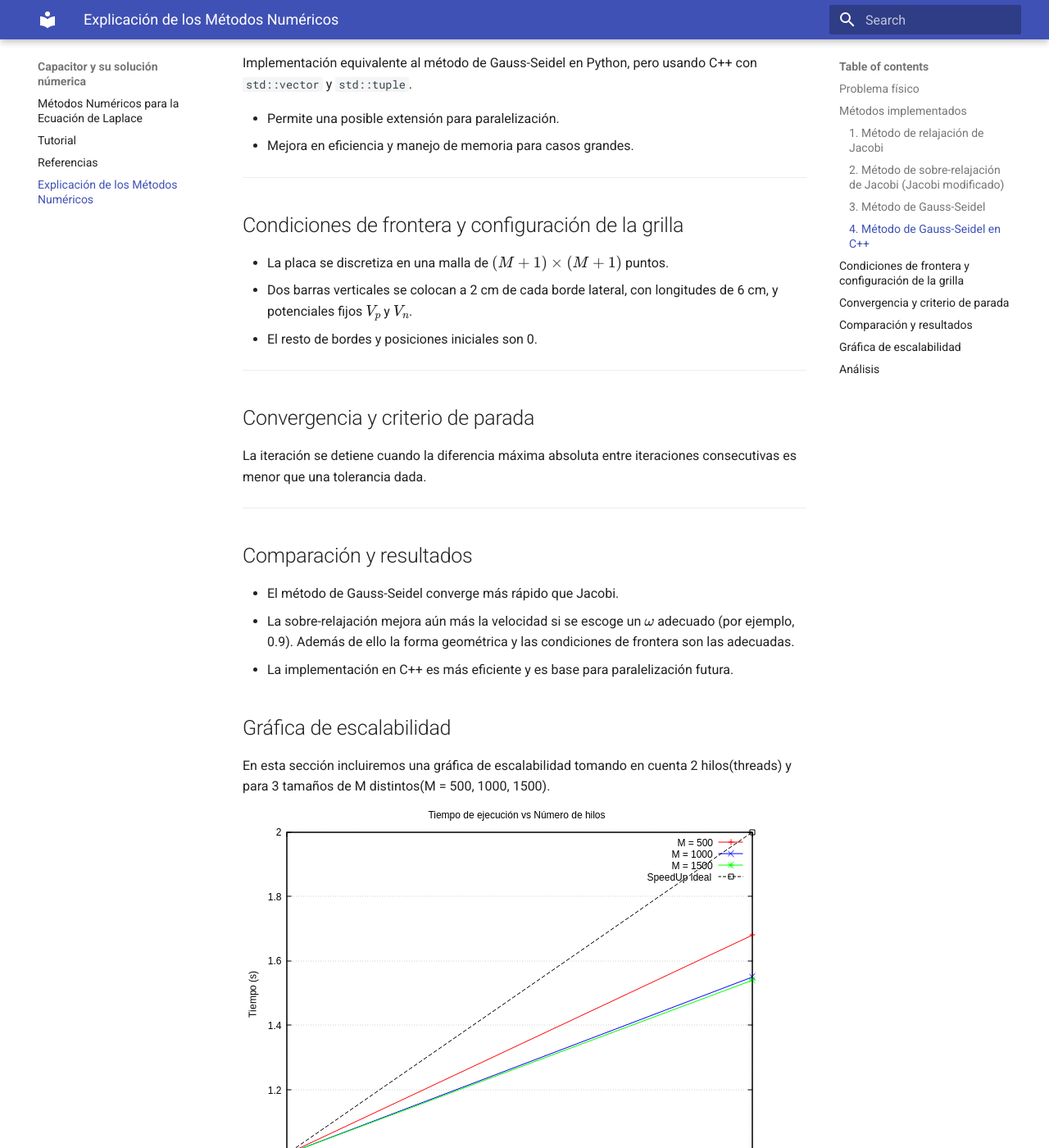
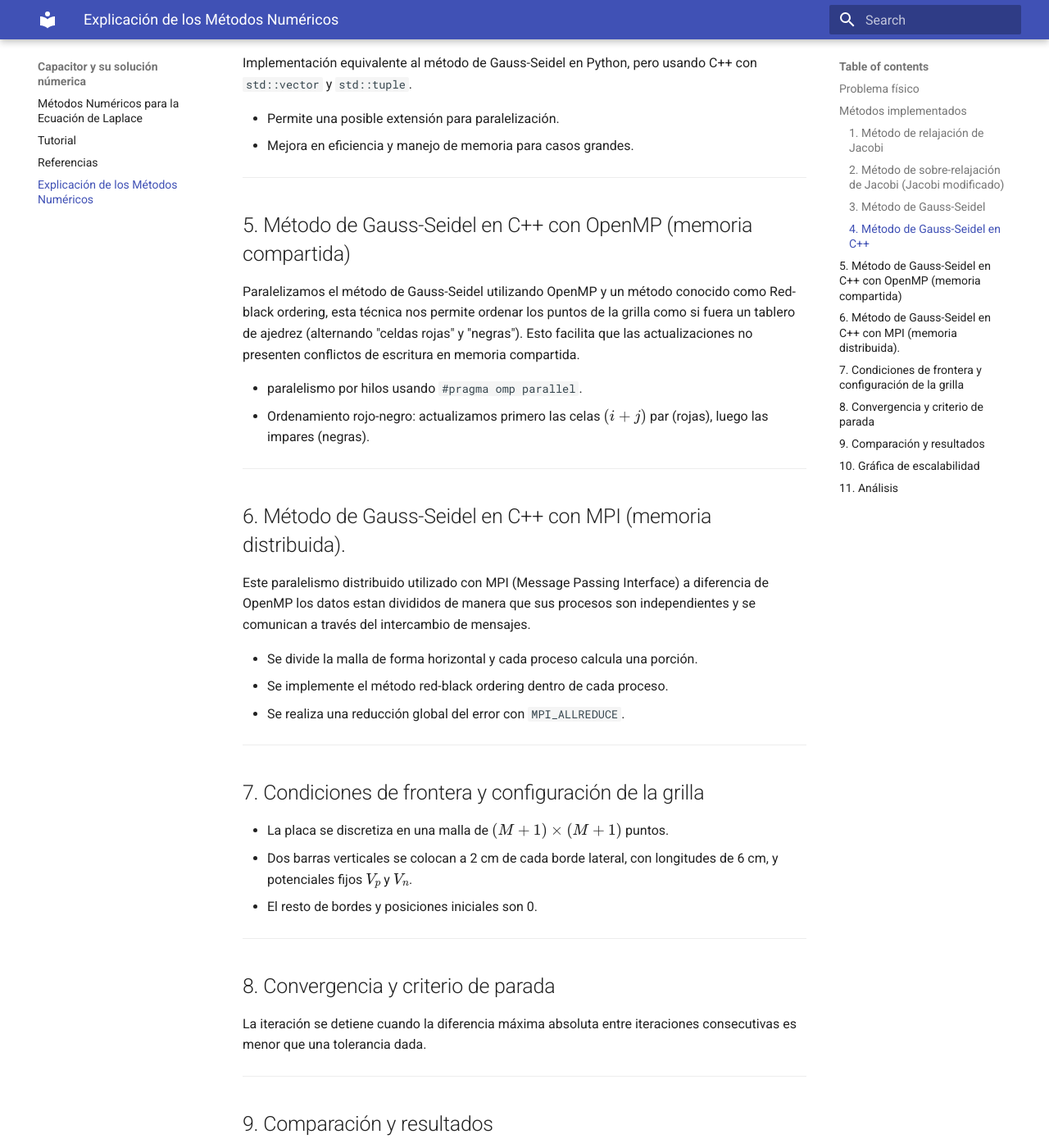
Before and after one commit to Robertvon9014/Electrostatica, an MkDocs documentation site: the page built from docs/explanation.md, in a window 1280 px wide and 1400 px high, scrolled down 2546 px. Shown: the whole window at 82% size. Built offline with MkDocs 1.6.1 and Material for MkDocs 9.7.7, drawn with Linux system fonts in a browser that asks for light colours; some of the changed text lies outside the part shown.

Commit message:
añadiendo explicación de memoria compartida y distribuida

```diff
--- a/docs/explanation.md
+++ b/docs/explanation.md
@@ -96,7 +96,27 @@ Implementación equivalente al método de Gauss-Seidel en Python, pero usando C+
 
 ---
 
-## Condiciones de frontera y configuración de la grilla
+## 5. Método de Gauss-Seidel en C++ con OpenMP (memoria compartida)
+
+Paralelizamos el método de Gauss-Seidel utilizando OpenMP y un método conocido como Red-black ordering, esta técnica nos permite ordenar los puntos
+de la grilla como si fuera un tablero de ajedrez (alternando "celdas rojas" y "negras"). Esto facilita que las actualizaciones no presenten conflictos de escritura en memoria compartida.
+
+- paralelismo por hilos usando `#pragma omp parallel`. <br>
+- Ordenamiento rojo-negro: actualizamos primero las celas $(i + j)$ par (rojas), luego las impares (negras).<br>
+
+---
+
+## 6. Método de Gauss-Seidel en C++ con MPI (memoria distribuida).
+
+Este paralelismo distribuido utilizado con MPI (Message Passing Interface) a diferencia de OpenMP los datos estan divididos de manera que sus procesos son independientes y se comunican a través del intercambio de mensajes.
+
+- Se divide la malla de forma horizontal y cada proceso calcula una porción. <br>
+- Se implemente el método red-black ordering dentro de cada proceso. <br>
+- Se realiza una reducción global del error con `MPI_ALLREDUCE`.
+
+---
+
+## 7. Condiciones de frontera y configuración de la grilla
 
 - La placa se discretiza en una malla de \((M+1) \times (M+1)\) puntos.
 - Dos barras verticales se colocan a 2 cm de cada borde lateral, con longitudes de 6 cm, y potenciales fijos \(V_p\) y \(V_n\).
@@ -104,23 +124,23 @@ Implementación equivalente al método de Gauss-Seidel en Python, pero usando C+
 
 ---
 
-## Convergencia y criterio de parada
+## 8. Convergencia y criterio de parada
 
 La iteración se detiene cuando la diferencia máxima absoluta entre iteraciones consecutivas es menor que una tolerancia dada.
 
 ---
 
-## Comparación y resultados
+## 9. Comparación y resultados
 
 - El método de Gauss-Seidel converge más rápido que Jacobi.
 - La sobre-relajación mejora aún más la velocidad si se escoge un \(\omega\) adecuado (por ejemplo, 0.9). Además de ello la forma geométrica y las condiciones de frontera son las adecuadas.
 - La implementación en C++ es más eficiente y es base para paralelización futura.
 
-## Gráfica de escalabilidad
+## 10. Gráfica de escalabilidad
 En esta sección incluiremos una gráfica de escalabilidad tomando en cuenta 2 hilos(threads) y para 3 tamaños de M distintos(M = 500, 1000, 1500).
 ![Gráfica de escalabilidad](SpeedUp.png)
 
-## Análisis
+## 11. Análisis
 | M    | Hilos | Speedup real | Speedup ideal |
 | ---- | ----- | ------------ | ------------- |
 | 500  | 1     | 1.00         | 1             |
```
